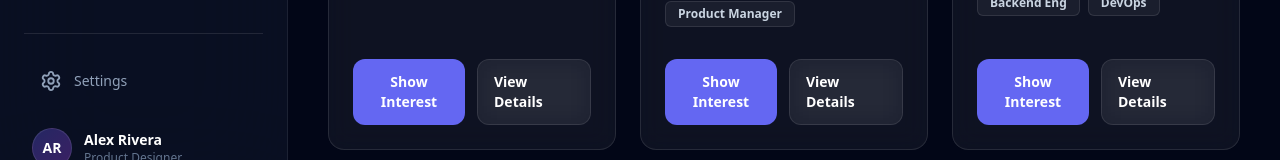
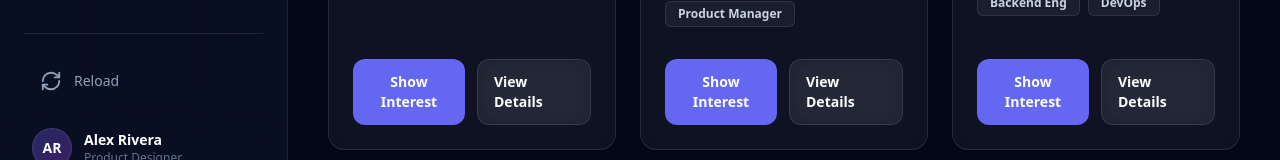
Before and after one commit to tasy-ai/Tasyai, a React (Vite) app in the folder frontend/: page /dashboard in a window 1280 px wide. Shown: the part 600-760 px from the top of the page. Built offline with nearby package versions, Linux system fonts and the light colour scheme.

Commit message:
fix: sidebar animation

```diff
--- a/frontend/src/components/layout/Sidebar.jsx
+++ b/frontend/src/components/layout/Sidebar.jsx
@@ -6,62 +6,28 @@ import {
   Star,
   User,
   Book,
-  Settings,
+  RefreshCw,
   Menu,
   LogOut,
   Bell
 } from 'lucide-react';
-import { motion, AnimatePresence } from 'framer-motion';
 
 const Sidebar = ({ isOpen, toggleSidebar }) => {
   const location = useLocation();
   const isActive = (path) => location.pathname === path;
   const [showProfileMenu, setShowProfileMenu] = useState(false);
 
-  const sidebarVariants = {
-    open: {
-      width: "18rem",
-      transition: { type: "spring", stiffness: 300, damping: 30 }
-    },
-    closed: {
-      width: "5rem",
-      transition: { type: "spring", stiffness: 300, damping: 30 }
-    }
-  };
-
-  const textVariants = {
-    hidden: { opacity: 0, width: 0, transition: { duration: 0.2 } },
-    visible: { opacity: 1, width: "auto", transition: { duration: 0.2, delay: 0.1 } }
-  };
-
   return (
     <>
-      <AnimatePresence>
       {isOpen && (
-          <motion.div
-            initial={{ opacity: 0 }}
-            animate={{ opacity: 1 }}
-            exit={{ opacity: 0 }}
+        <div
           className="fixed inset-0 bg-black/50 z-40 md:hidden"
           onClick={toggleSidebar}
         />
       )}
-      </AnimatePresence>
 
       {/* Sidebar */}
-      <motion.aside
-        initial={false}
-        animate={isOpen ? "open" : "closed"}
-        variants={{
-          open: { width: "18rem", x: 0 },
-          closed: {
-            width: "5rem",
-            // On mobile, we might want x: -100%, but for now relying on CSS classes for mobile transform
-            // We use className for the responsive base, and animate for width smoothing on desktop
-          }
-        }}
-        // Using layout prop for automatic smoothing of class changes especially useful for desktop width
-        layout
+      <aside
         className={`fixed left-0 top-0 h-full z-40 flex flex-col sidebar-glass border-r border-white/5 ${
           isOpen ? 'translate-x-0' : '-translate-x-full md:translate-x-0'
         }`}
@@ -78,23 +44,14 @@ const Sidebar = ({ isOpen, toggleSidebar }) => {
                <Menu className="size-6" />
             </button>
 
-            <AnimatePresence mode="wait">
             {isOpen && (
-                <motion.div
-                  initial="hidden"
-                  animate="visible"
-                  exit="hidden"
-                  variants={textVariants}
-                  className="flex items-center gap-3 overflow-hidden"
-                >
-
+              <div className="flex items-center gap-3 overflow-hidden">
                 <div className="whitespace-nowrap">
                   <h1 className="text-lg font-bold tracking-tight text-white">Tasyai</h1>
                   <p className="text-[10px] text-slate-400">Discovery Engine</p>
                 </div>
-                </motion.div>
+              </div>
             )}
-            </AnimatePresence>
           </div>
 
           {/* Navigation */}
@@ -110,19 +67,11 @@ const Sidebar = ({ isOpen, toggleSidebar }) => {
               }`}
             >
               <Compass className={`size-[22px] shrink-0 ${isActive('/dashboard') ? 'fill-current' : ''}`} />
-              <AnimatePresence>
               {isOpen && (
-                  <motion.span
-                    variants={textVariants}
-                    initial="hidden"
-                    animate="visible"
-                    exit="hidden"
-                    className="text-sm font-semibold whitespace-nowrap overflow-hidden"
-                  >
+                <span className="text-sm font-semibold whitespace-nowrap overflow-hidden">
                   Discover Companies
-                  </motion.span>
+                </span>
               )}
-              </AnimatePresence>
             </Link>
 
             <Link
@@ -132,19 +81,11 @@ const Sidebar = ({ isOpen, toggleSidebar }) => {
               } text-slate-400 hover:bg-white/5 hover:text-white`}
             >
               <Star className="size-[22px] shrink-0" />
-              <AnimatePresence>
               {isOpen && (
-                  <motion.span
-                    variants={textVariants}
-                    initial="hidden"
-                    animate="visible"
-                    exit="hidden"
-                    className="text-sm font-medium whitespace-nowrap overflow-hidden"
-                  >
+                <span className="text-sm font-medium whitespace-nowrap overflow-hidden">
                   My Interests
-                  </motion.span>
+                </span>
               )}
-              </AnimatePresence>
             </Link>
 
             <Link
@@ -154,19 +95,11 @@ const Sidebar = ({ isOpen, toggleSidebar }) => {
               } text-slate-400 hover:bg-white/5 hover:text-white`}
             >
               <Book className="size-[22px] shrink-0" />
-              <AnimatePresence>
               {isOpen && (
-                  <motion.span
-                    variants={textVariants}
-                    initial="hidden"
-                    animate="visible"
-                    exit="hidden"
-                    className="text-sm font-medium whitespace-nowrap overflow-hidden"
-                  >
+                <span className="text-sm font-medium whitespace-nowrap overflow-hidden">
                   Saved Companies
-                  </motion.span>
+                </span>
               )}
-              </AnimatePresence>
             </Link>
             <Link
               to="/my-startups"
@@ -179,19 +112,11 @@ const Sidebar = ({ isOpen, toggleSidebar }) => {
               }`}
             >
               <Rocket className={`size-[22px] shrink-0 ${isActive('/my-startups') ? 'fill-current' : ''}`} />
-              <AnimatePresence>
               {isOpen && (
-                  <motion.span
-                    variants={textVariants}
-                    initial="hidden"
-                    animate="visible"
-                    exit="hidden"
-                    className="text-sm font-medium whitespace-nowrap overflow-hidden"
-                  >
+                <span className="text-sm font-medium whitespace-nowrap overflow-hidden">
                   My Startups
-                  </motion.span>
+                </span>
               )}
-              </AnimatePresence>
             </Link>
             <Link
               to="/notifications"
@@ -204,19 +129,11 @@ const Sidebar = ({ isOpen, toggleSidebar }) => {
               }`}
             >
               <Bell className={`size-[22px] shrink-0 ${isActive('/notifications') ? 'fill-current' : ''}`} />
-              <AnimatePresence>
               {isOpen && (
-                  <motion.span
-                    variants={textVariants}
-                    initial="hidden"
-                    animate="visible"
-                    exit="hidden"
-                    className="text-sm font-medium whitespace-nowrap overflow-hidden"
-                  >
+                <span className="text-sm font-medium whitespace-nowrap overflow-hidden">
                   Notifications
-                  </motion.span>
+                </span>
               )}
-              </AnimatePresence>
             </Link>
 
             <Link
@@ -230,19 +147,11 @@ const Sidebar = ({ isOpen, toggleSidebar }) => {
               }`}
             >
               <User className={`size-[22px] shrink-0 ${isActive('/found-talent') ? 'fill-current' : ''}`} />
-              <AnimatePresence>
               {isOpen && (
-                  <motion.span
-                    variants={textVariants}
-                    initial="hidden"
-                    animate="visible"
-                    exit="hidden"
-                    className="text-sm font-semibold whitespace-nowrap overflow-hidden"
-                  >
+                <span className="text-sm font-semibold whitespace-nowrap overflow-hidden">
                   Peoples
-                  </motion.span>
+                </span>
               )}
-              </AnimatePresence>
             </Link>
           </nav>
 
@@ -258,20 +167,12 @@ const Sidebar = ({ isOpen, toggleSidebar }) => {
                   : 'text-slate-400 hover:bg-white/5 hover:text-white'
               }`}
             >
-              <Settings className={`size-[22px] shrink-0 ${isActive('/settings') ? 'fill-current' : ''}`} />
-              <AnimatePresence>
+              <RefreshCw className={`size-[22px] shrink-0 ${isActive('/settings') ? 'fill-current' : ''}`} />
               {isOpen && (
-                  <motion.span
-                    variants={textVariants}
-                    initial="hidden"
-                    animate="visible"
-                    exit="hidden"
-                    className="text-sm font-medium whitespace-nowrap overflow-hidden"
-                  >
-                    Settings
-                  </motion.span>
+                <span className="text-sm font-medium whitespace-nowrap overflow-hidden">
+                  Reload
+                </span>
               )}
-              </AnimatePresence>
             </Link>
 
             {/* Profile */}
@@ -288,29 +189,17 @@ const Sidebar = ({ isOpen, toggleSidebar }) => {
                     AR
                   </div>
                 </div>
-                <AnimatePresence>
                 {isOpen && (
-                    <motion.div
-                      variants={textVariants}
-                      initial="hidden"
-                      animate="visible"
-                      exit="hidden"
-                      className="overflow-hidden"
-                    >
+                  <div className="overflow-hidden">
                     <p className="text-sm font-semibold text-white truncate">Alex Rivera</p>
                     <p className="text-xs text-slate-500 truncate">Product Designer</p>
-                    </motion.div>
+                  </div>
                 )}
-                </AnimatePresence>
               </button>
 
               {/* Popup Menu */}
-              <AnimatePresence>
               {showProfileMenu && (
-                  <motion.div
-                    initial={{ opacity: 0, y: 10, scale: 0.95 }}
-                    animate={{ opacity: 1, y: 0, scale: 1 }}
-                    exit={{ opacity: 0, y: 10, scale: 0.95 }}
+                <div
                   className={`absolute bottom-full mb-2 bg-[#0f172a] border border-white/10 rounded-xl shadow-xl overflow-hidden z-50 ${
                     isOpen ? 'left-0 w-full' : 'left-full ml-2 w-48'
                   }`}
@@ -331,13 +220,12 @@ const Sidebar = ({ isOpen, toggleSidebar }) => {
                       <span>Log Out</span>
                     </button>
                   </div>
-                  </motion.div>
+                </div>
               )}
-              </AnimatePresence>
             </div>
           </div>
         </div>
-      </motion.aside>
+      </aside>
     </>
   );
 };
```
Lines whose indentation alone changed are shown as unchanged.
